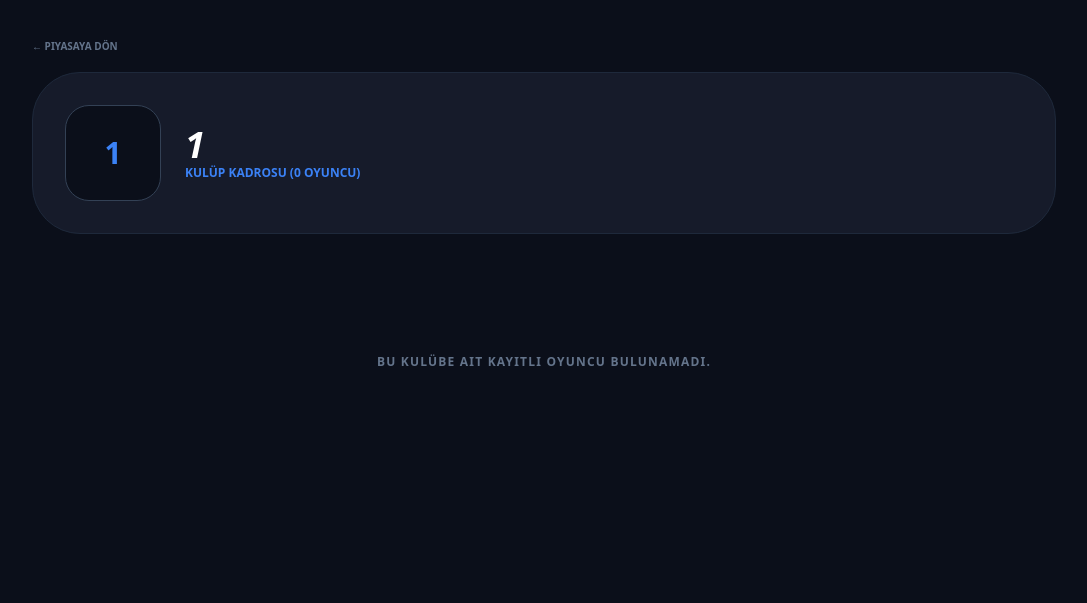
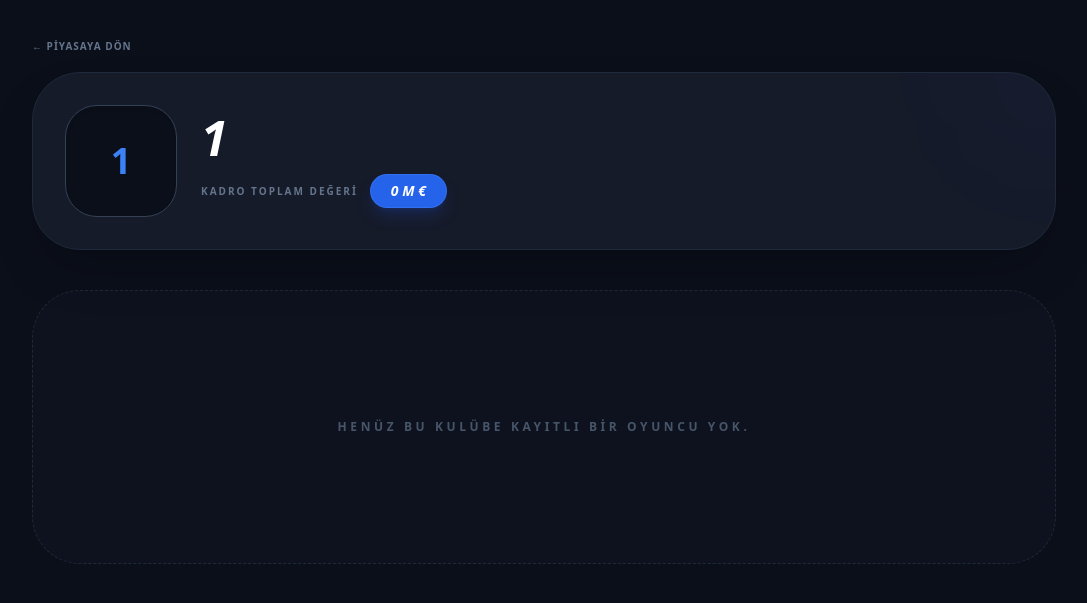
Before and after one commit to Musab13579/Transfermarkt, a Flask app: page /kulup/1 in a window 1280 px wide. Shown: the top 603 px of the page, without its empty margins (96-1183 px from the left). Run offline with Flask 3, Linux system fonts and the light colour scheme; data that the repository does not hold is empty; some libraries are stand-ins or nearby versions.

Commit message:
Update kulup.html

```diff
--- a/templates/kulup.html
+++ b/templates/kulup.html
@@ -1,46 +1,70 @@
 <!DOCTYPE html>
-<html>
+<html lang="tr">
 <head>
     <meta charset="UTF-8">
+    <meta name="viewport" content="width=device-width, initial-scale=1.0">
     <script src="https://cdn.tailwindcss.com"></script>
-    <title>{{ club_name }} | Kadro</title>
+    <title>{{ club_name }} | Kadro ve Piyasa Değeri</title>
 </head>
-<body class="bg-[#0b0f1a] text-white p-4">
+<body class="bg-[#0b0f1a] text-white p-4 font-sans">
     <div class="max-w-5xl mx-auto">
-        <header class="py-4"><a href="/?sifre={{ sifre }}" class="text-slate-500 font-black text-[10px] uppercase">← Piyasaya Dön</a></header>
+        <header class="py-4">
+            <a href="/?sifre={{ sifre }}" class="text-slate-500 font-black text-[10px] uppercase tracking-widest hover:text-blue-500 transition-colors">
+                ← Piyasaya Dön
+            </a>
+        </header>
 
-        <div class="flex items-center gap-6 bg-[#161b2a] p-8 rounded-[3rem] border border-slate-800 mb-10">
-            <div class="h-24 w-24 bg-[#0b0f1a] rounded-3xl flex items-center justify-center overflow-hidden border border-slate-700">
+        <div class="flex flex-col md:flex-row items-center gap-6 bg-[#161b2a] p-8 rounded-[3rem] border border-slate-800 mb-10 shadow-2xl relative overflow-hidden">
+            <div class="absolute top-0 right-0 w-32 h-32 bg-blue-600/5 rounded-full -mr-16 -mt-16 blur-3xl"></div>
+
+            <div class="h-28 w-28 bg-[#0b0f1a] rounded-[2rem] flex items-center justify-center p-4 border border-slate-700 shadow-inner z-10">
                 {% if club and club.logo %}
-                    <img src="{{ club.logo }}" class="h-full w-full object-contain">
+                    <img src="{{ club.logo }}" alt="{{ club_name }}" class="max-h-full max-w-full object-contain">
                 {% else %}
-                    <span class="text-3xl font-black text-blue-500">{{ club_name[:2].upper() }}</span>
+                    <span class="text-4xl font-black text-blue-500">{{ club_name[:2].upper() }}</span>
                 {% endif %}
             </div>
 
-            <div>
-                <h1 class="text-4xl font-black uppercase italic tracking-tighter">{{ club_name }}</h1>
-                <p class="text-blue-500 font-bold text-xs uppercase">Kulüp Kadrosu ({{ players|length }} Oyuncu)</p>
+            <div class="text-center md:text-left z-10">
+                <h1 class="text-5xl font-black uppercase italic tracking-tighter leading-none mb-3">
+                    {{ club_name }}
+                </h1>
+                <div class="flex flex-col md:flex-row items-center gap-3">
+                    <span class="text-slate-500 font-bold text-[10px] uppercase tracking-[0.2em]">Kadro Toplam Değeri</span>
+                    <div class="bg-blue-600 text-white px-5 py-1.5 rounded-full font-black text-sm italic shadow-lg shadow-blue-900/40 border border-blue-400/20">
+                        {{ toplam_deger }} M €
+                    </div>
+                </div>
             </div>
         </div>
 
-        <div id="player-grid" class="grid grid-cols-2 md:grid-cols-4 gap-6">
+        <div class="grid grid-cols-2 md:grid-cols-4 gap-6">
             {% for p in players %}
-            <div class="player-card bg-[#161b2a] p-5 rounded-[2.5rem] border border-slate-800 hover:border-blue-500 transition shadow-xl">
+            <div class="group bg-[#161b2a] p-5 rounded-[2.5rem] border border-slate-800 hover:border-blue-500 transition-all duration-300 shadow-xl hover:-translate-y-1">
                 <a href="/oyuncu/{{ p.id }}?sifre={{ sifre }}">
-                    <div class="h-40 w-full mb-4 bg-[#0b0f1a] rounded-[2rem] flex justify-center items-center overflow-hidden">
-                        <img src="{{ p.img }}" class="h-full object-contain" onerror="this.src='https://via.placeholder.com/150'">
+                    <div class="h-44 w-full mb-4 bg-[#0b0f1a] rounded-[2rem] flex justify-center items-end overflow-hidden border border-slate-800/50 relative">
+                        <img src="{{ p.img }}" alt="{{ p.name }}" class="h-[90%] object-contain group-hover:scale-110 transition duration-500" onerror="this.src='https://via.placeholder.com/300x400?text=No+Image'">
+                        <span class="absolute top-4 right-4 text-lg">{{ p.country or '' }}</span>
                     </div>
-                    <h3 class="text-sm font-black text-center uppercase truncate">{{ p.name }}</h3>
-                    <p class="text-[9px] text-slate-500 text-center uppercase font-bold">{{ p.position }}</p>
-                    <div class="bg-blue-600/10 border border-blue-500/20 p-3 rounded-2xl text-center text-blue-400 font-black text-xs mt-3 italic">
-                        <span class="val-text">{{ p.value }}</span> M €
+
+                    <h3 class="text-sm font-black text-center uppercase truncate px-2 group-hover:text-blue-400 transition-colors">
+                        {{ p.name }}
+                    </h3>
+
+                    <p class="text-slate-500 text-center text-[9px] uppercase font-black mt-1 tracking-widest">
+                        {{ p.position }}
+                    </p>
+
+                    <div class="bg-blue-600/10 border border-blue-500/20 py-2.5 rounded-2xl text-center text-blue-400 font-black text-xs mt-4 italic group-hover:bg-blue-600 group-hover:text-white transition-all">
+                        {{ p.value }} M €
                     </div>
                 </a>
             </div>
             {% else %}
-            <div class="col-span-full py-20 text-center">
-                <p class="text-slate-500 font-bold uppercase text-xs tracking-widest">Bu kulübe ait kayıtlı oyuncu bulunamadı.</p>
+            <div class="col-span-full py-32 text-center bg-[#161b2a]/30 rounded-[3rem] border border-dashed border-slate-800">
+                <p class="text-slate-600 font-black uppercase text-xs tracking-[0.3em]">
+                    Henüz bu kulübe kayıtlı bir oyuncu yok.
+                </p>
             </div>
             {% endfor %}
         </div>
```
